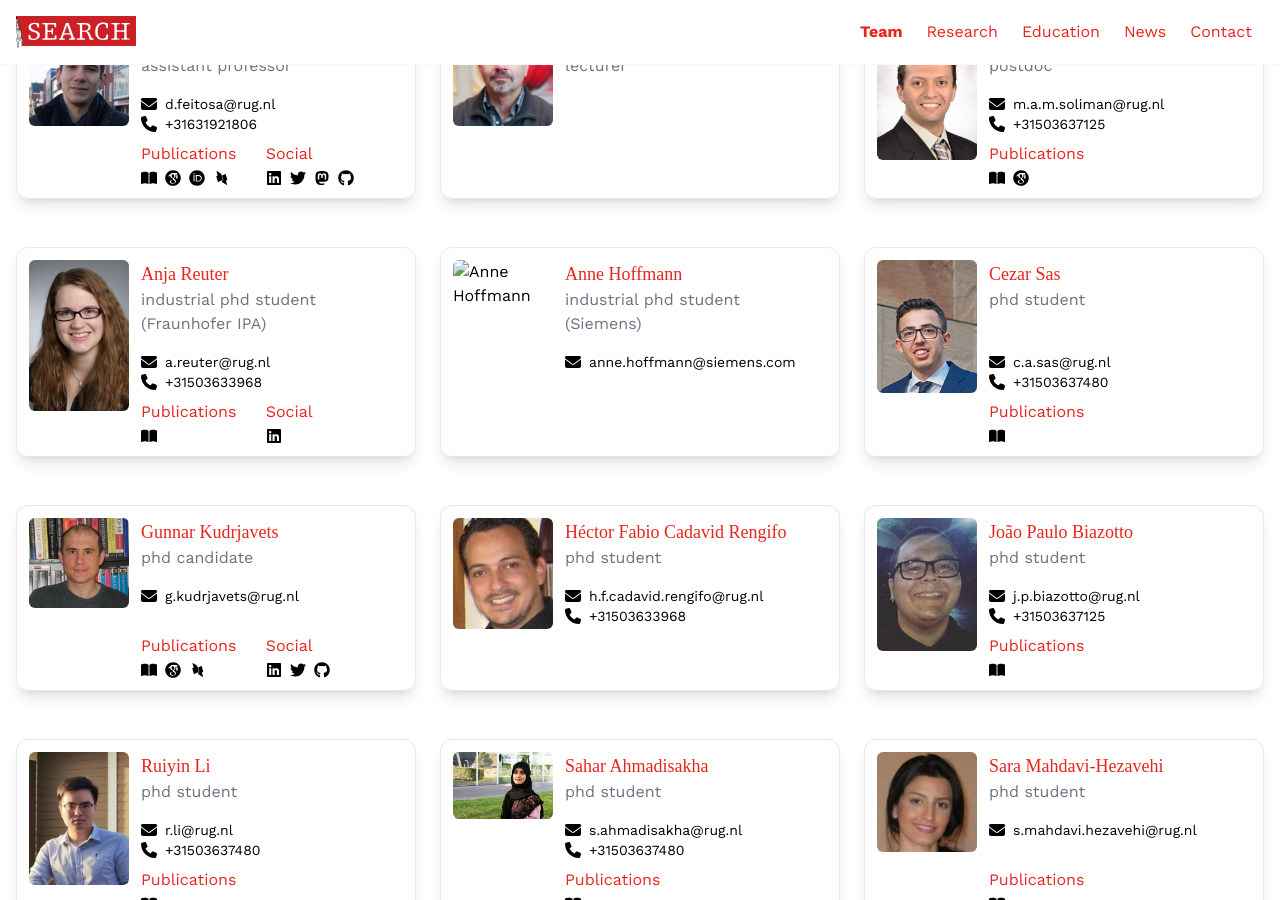
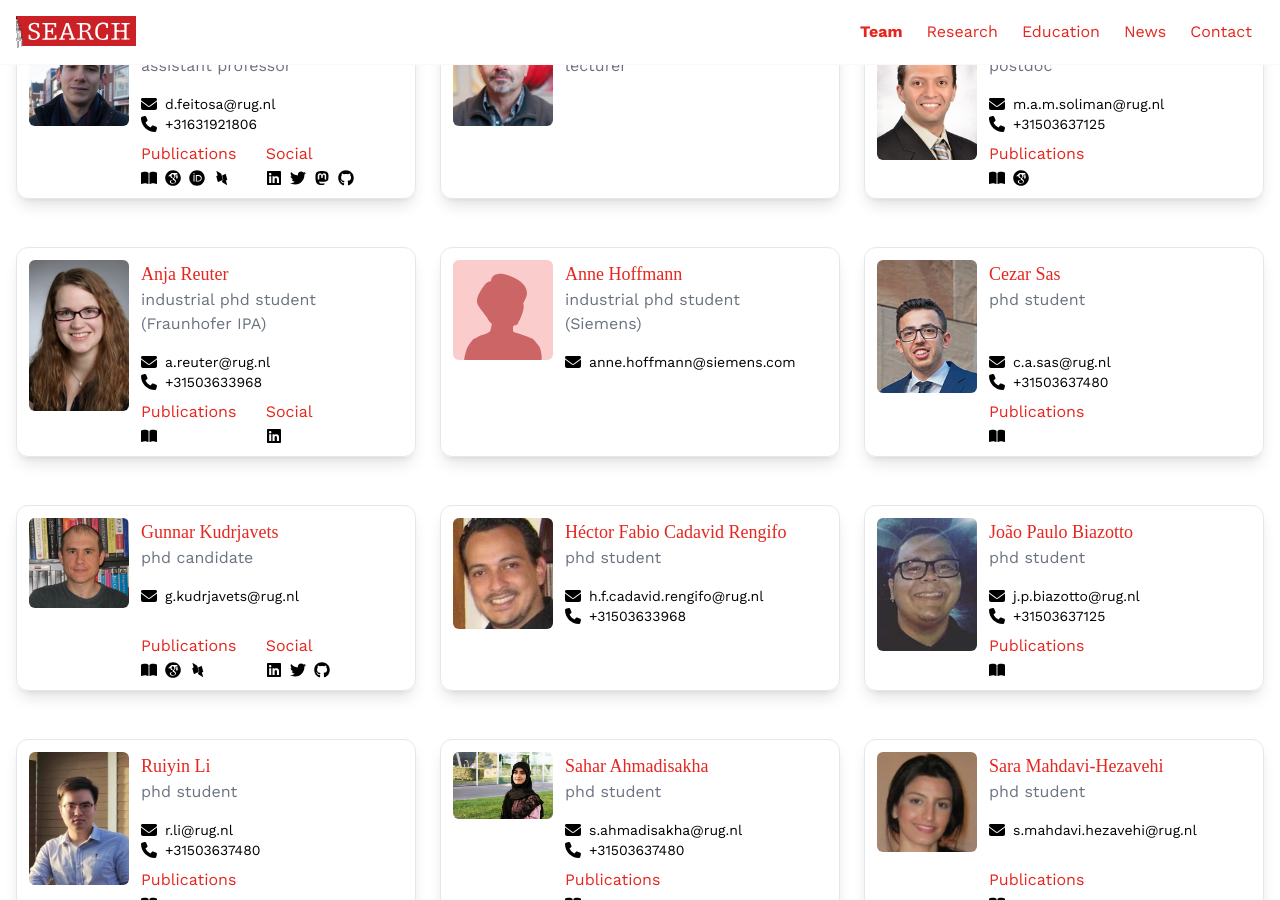
Before and after one commit to search-rug/search-rug.github.io, a Jekyll site: the page built from team.md, in a window 1280 px wide and 900 px high, scrolled down 643 px. Built offline with Jekyll 4.4.1, drawn with Linux system fonts in a browser that asks for light colours; nearby versions of some CDN libraries; some web fonts are replaced.

Commit message:
fix: team default avatar.

```diff
--- a/_config.yml
+++ b/_config.yml
@@ -30,6 +30,11 @@ defaults:
       type: "news"
     values:
       layout: "news-post"
+  - scope:
+      path: ""
+      type: "team"
+    values:
+      image: "images/team/search-avatar.svg"
 
 sass:
   style: compressed # possible values: nested expanded compact compressed
--- a/_includes/team-card-compact.html
+++ b/_includes/team-card-compact.html
@@ -1,10 +1,6 @@
 <div class="flex flex-row items-center p-2 rounded-xl border shadow-lg bg-[color:var(--white-offset)]">
     <div class="w-24 h-24 rounded-full overflow-hidden mr-2">
-        {% if member.image %}
         <img alt="{{ member.title }}" class="w-full" src="{{ member.image | relative_url }}" />
-        {% else %}
-        <img alt="{{ member.title }}" class="w-full" src="{{ site.team.default_avatar | relative_url }}" />
-        {% endif %}
     </div>
     <div class="w-auto">
         <h2 class="font-['Brawler'] text-md mb-0 text-[color:var(--primary)]">
--- a/_includes/team-card.html
+++ b/_includes/team-card.html
@@ -3,19 +3,11 @@
     <div class="flex flex-row items-top h-full">
       <!-- Member image -->
       <div class="grow-0 shrink-0 basis-auto w-4/12 max-w-[112px] pr-3">
-        {% if member.image %}
         <img
           alt="{{ member.title }}"
           class="w-full rounded-md mb-0"
           src="{{ member.image | relative_url }}"
           />
-        {% else %}
-        <img
-          alt="{{ member.title }}"
-          class="w-full rounded-md mb-0"
-          src="{{ site.team.default_avatar | relative_url }}"
-          />
-        {% endif %}
       </div>
       <!-- Member info -->
       <div class="grow-0 shrink-0 basis-auto w-8/12 h-full">
```
